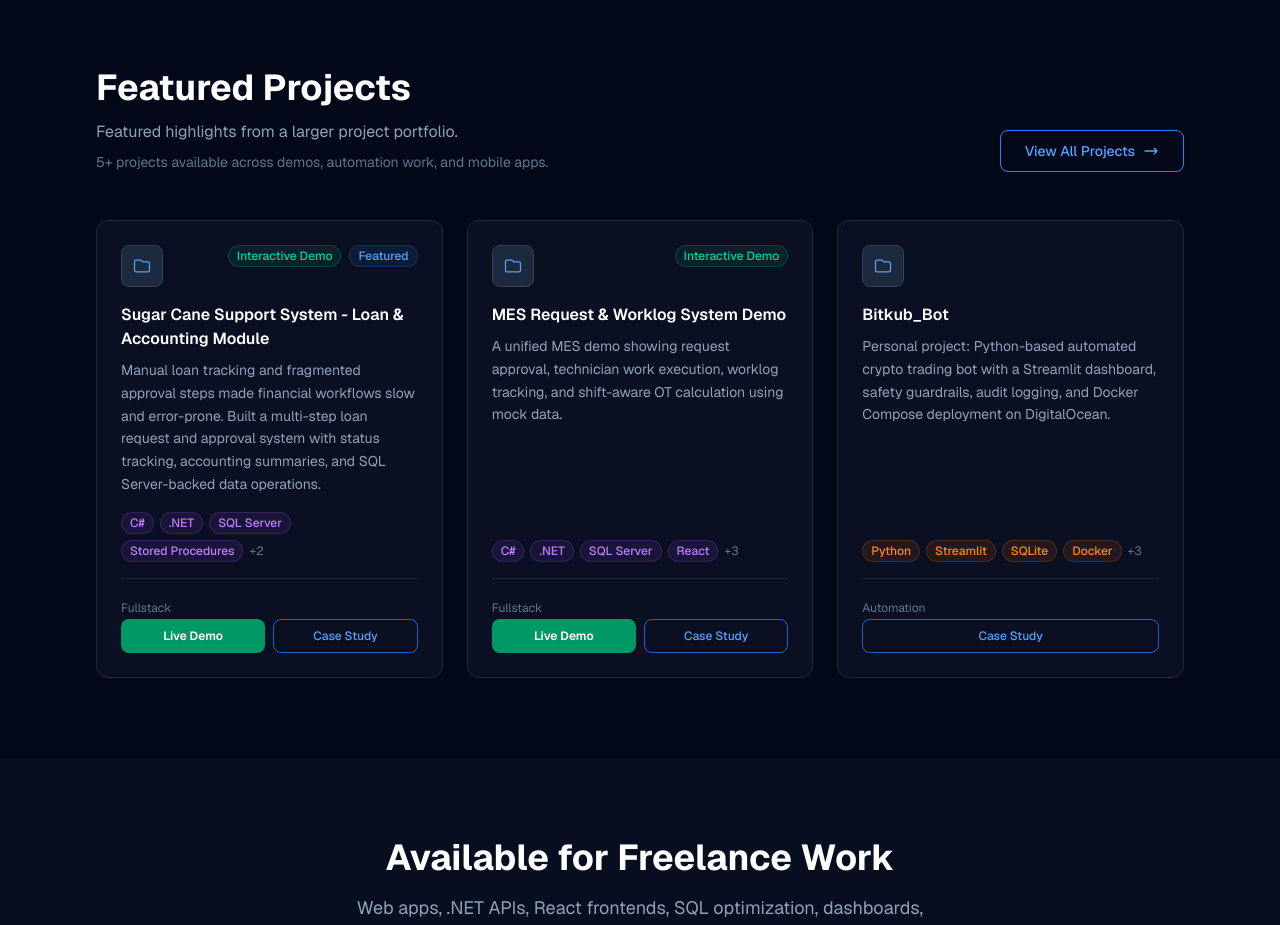
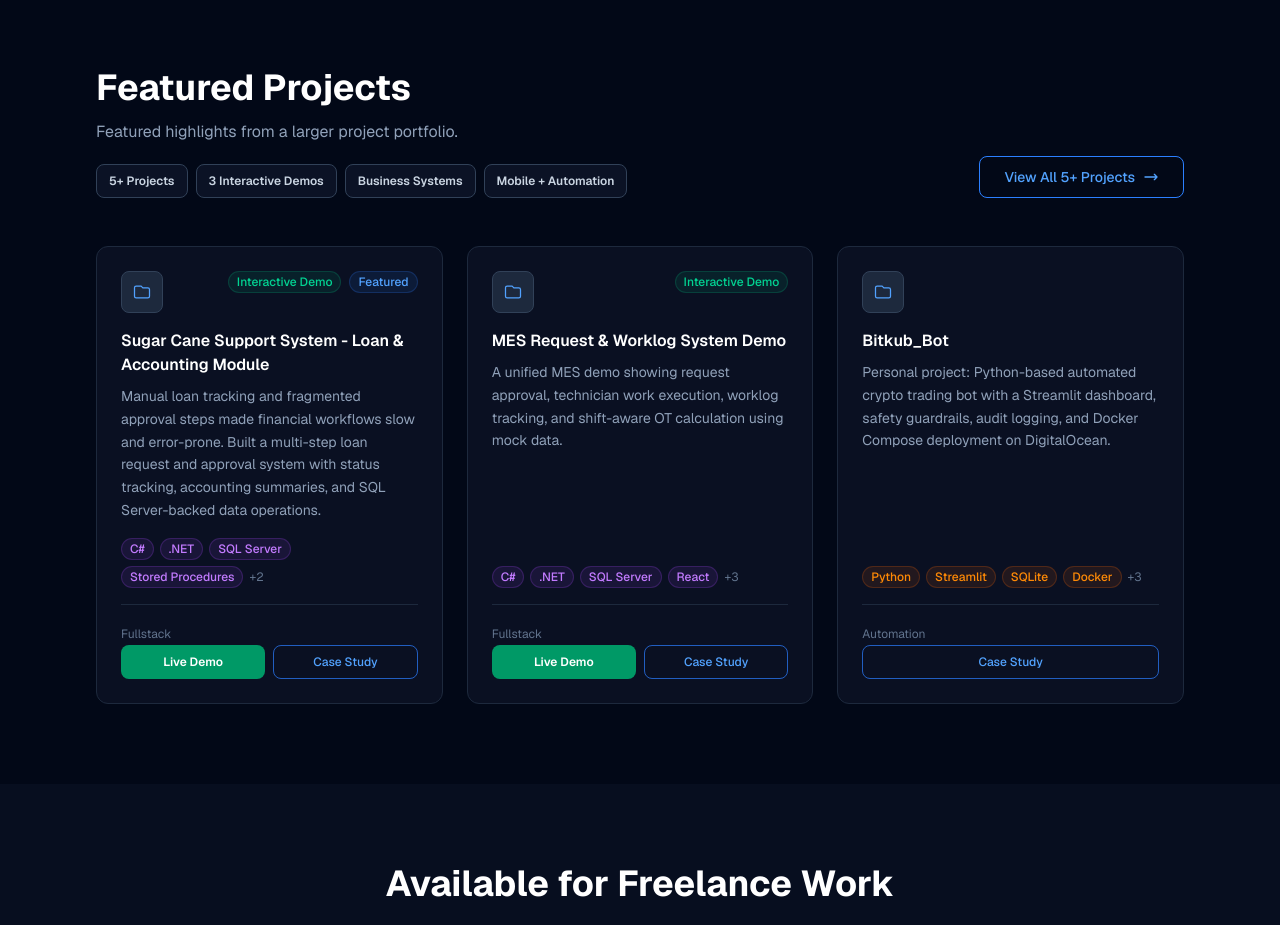
Before and after one commit to burapol01/burapol-dev-portfolio, a Next.js app: page / in a window 1280 px wide. Shown: the part 1420-2345 px from the top of the page. Built offline with nearby package versions, Linux system fonts and the light colour scheme.

Commit message:
Improve featured projects visibility

```diff
--- a/src/components/home/FeaturedProjects.tsx
+++ b/src/components/home/FeaturedProjects.tsx
@@ -27,12 +27,24 @@ export default function FeaturedProjects() {
             <p className="text-slate-400 max-w-lg">
               Featured highlights from a larger project portfolio.
             </p>
-            <p className="text-sm text-slate-500 mt-2">
-              {projects.length}+ projects available across demos, automation work, and mobile apps.
-            </p>
+            <div className="mt-5 grid grid-cols-2 sm:flex sm:flex-wrap gap-2">
+              {[
+                `${projects.length}+ Projects`,
+                '3 Interactive Demos',
+                'Business Systems',
+                'Mobile + Automation',
+              ].map((item) => (
+                <span
+                  key={item}
+                  className="inline-flex items-center justify-center rounded-lg border border-slate-700 bg-slate-900/70 px-3 py-2 text-xs font-semibold text-slate-300"
+                >
+                  {item}
+                </span>
+              ))}
+            </div>
           </div>
           <Button href="/projects" variant="outline" size="md">
-            View All Projects
+            View All {projects.length}+ Projects
             <svg className="w-4 h-4" fill="none" viewBox="0 0 24 24" stroke="currentColor">
               <path strokeLinecap="round" strokeLinejoin="round" strokeWidth={2} d="M17 8l4 4m0 0l-4 4m4-4H3" />
             </svg>
```
